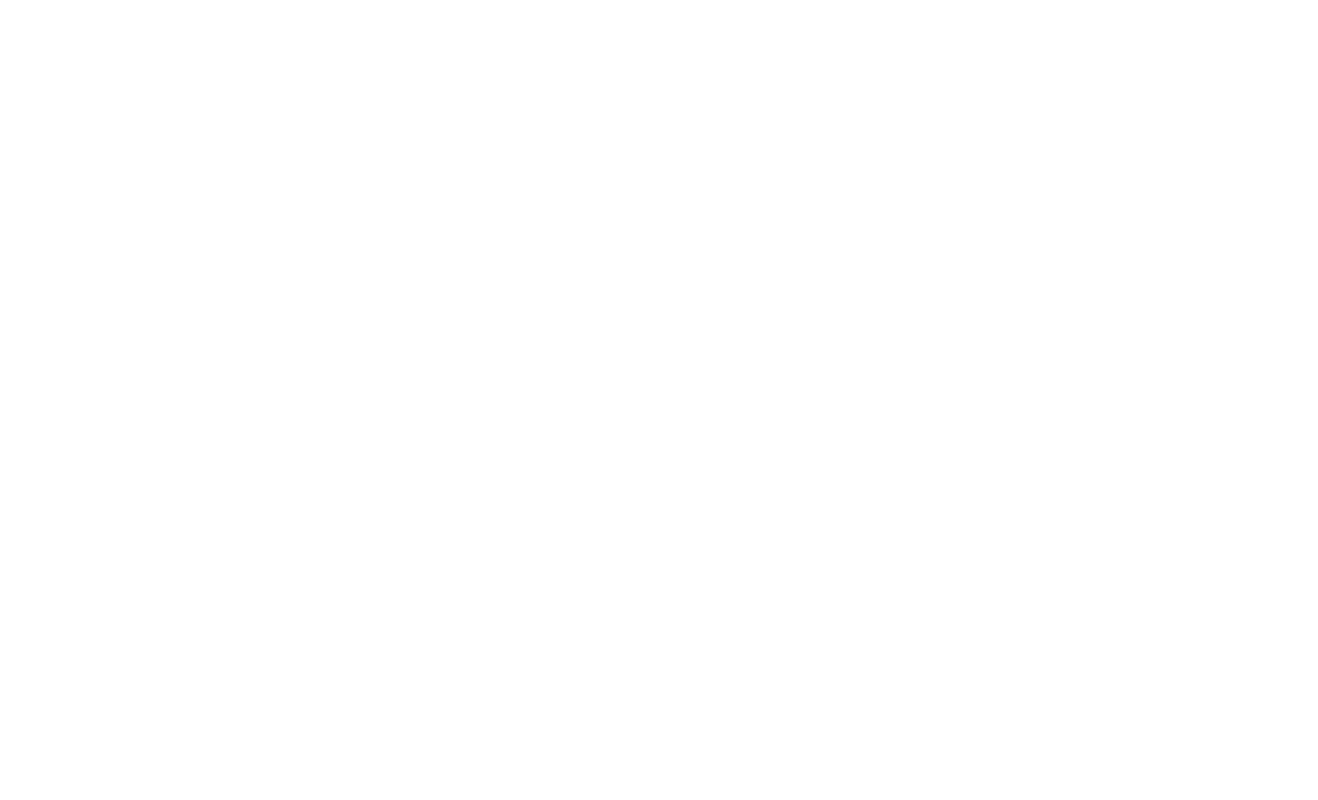
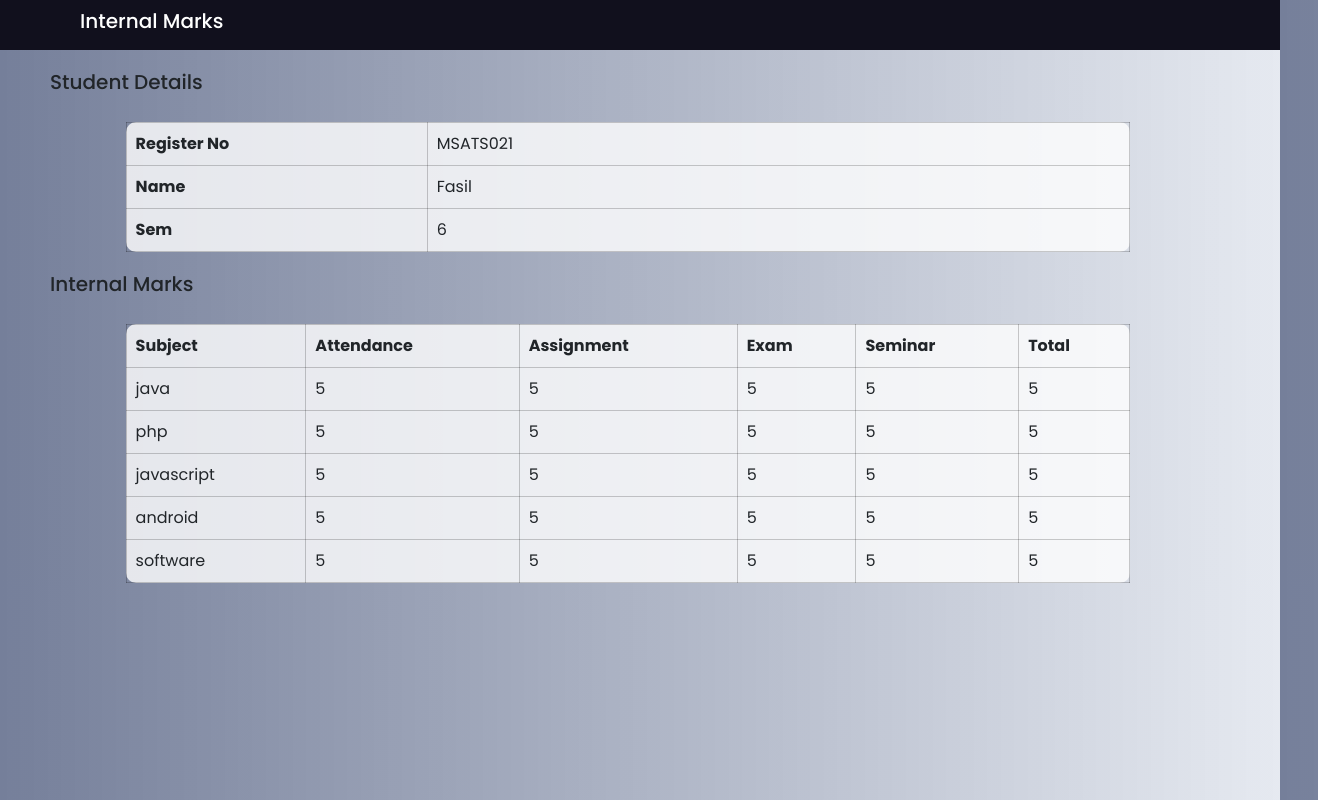
Before and after one commit to fasilkp/internal-mark-uploader, a React (Create React App) app: page /student/display-mark in a window 1280 px wide. Before the commit this address had no page. Shown: the whole page, 1318 px wide, since content can reach past the window. Built offline with nearby package versions, Linux system fonts and the light colour scheme.

Commit message:
student mark display created

```diff
--- a/src/App.js
+++ b/src/App.js
@@ -5,6 +5,7 @@
 import Teacherlogin from './pages/Teacher Pages/Teacherlogin';
 import Adminlogin from './pages/Admin Pages/Login/Adminlogin';
 import Studentlogin from './pages/Student Pages/Studentlogin';
+import Mark from './pages/Student Pages/Mark';
 import { BrowserRouter as Router, Routes, Route } from "react-router-dom";
 function App() {
 
@@ -30,6 +31,7 @@
           {/* Student PAGES */}
 
           <Route path={"student/login"} element={<Studentlogin/>}/>
+          <Route path={"student/display-mark"} element={<Mark/>}/>
 
         </Routes>
         </div>
--- /dev/null
+++ b/src/Components/InternalDisplay/InternalDisplay.css
@@ -0,0 +1,25 @@
+.InternalDisplay{
+    width: 100vw;
+}
+th, td{
+    border: 1px solid rgba(0, 0, 0, .2);
+    padding: 9px;
+}
+.col-md-12{
+
+    display: flex;
+    justify-content: center;
+}
+.col-md-12.text{
+    justify-content: flex-start;
+    margin: 20px 0px 20px 50px;
+}
+table{
+    background-color: rgba(255, 255, 255, 0.8);
+    border-radius: 10px;
+    width: 80%;
+
+}
+.st-details tr th{
+    width: 30%;
+}
--- /dev/null
+++ b/src/Components/InternalDisplay/InternalDisplay.js
@@ -0,0 +1,80 @@
+import React from 'react'
+import "./InternalDisplay.css"
+function InternalDisplay() {
+  return (
+    <div className='row InternalDisplay'>
+        <div className="col-md-12 text"><h5>Student Details</h5></div>
+        <div className="col-md-12">
+            <table className='st-details'>
+                <tr>
+                    <th>Register No</th>
+                    <td>MSATS021</td>
+                </tr>
+                <tr>
+                    <th>Name</th>
+                    <td>Fasil</td>
+                </tr>
+                <tr>
+                    <th>Sem</th>
+                    <td>6</td>
+                </tr>
+            </table>
+        </div>
+        <div className="col-md-12 text"><h5>Internal Marks</h5></div>
+        <div className="col-md-12">
+            <table className='mrk-details'>
+                <tr>
+                    <th>Subject</th>
+                    <th>Attendance</th>
+                    <th>Assignment</th>
+                    <th>Exam</th>
+                    <th>Seminar</th>
+                    <th>Total</th>
+                </tr>
+                <tr>
+                    <td>java</td>
+                    <td>5</td>
+                    <td>5</td>
+                    <td>5</td>
+                    <td>5</td>
+                    <td>5</td>
+                </tr>
+                <tr>
+                <td>php</td>
+                    <td>5</td>
+                    <td>5</td>
+                    <td>5</td>
+                    <td>5</td>
+                    <td>5</td>
+                </tr>
+                <tr>
+                <td>javascript</td>
+                    <td>5</td>
+                    <td>5</td>
+                    <td>5</td>
+                    <td>5</td>
+                    <td>5</td>
+                </tr>
+                <tr>
+                <td>android</td>
+                    <td>5</td>
+                    <td>5</td>
+                    <td>5</td>
+                    <td>5</td>
+                    <td>5</td>
+                </tr>
+                <tr>
+                <td>software</td>
+                    <td>5</td>
+                    <td>5</td>
+                    <td>5</td>
+                    <td>5</td>
+                    <td>5</td>
+                </tr>
+            </table>
+        </div>
+    </div>
+  )
+}
+
+export default InternalDisplay
--- /dev/null
+++ b/src/pages/Student Pages/Mark.js
@@ -0,0 +1,14 @@
+import React from 'react'
+import { Fragment } from 'react/cjs/react.production.min'
+import Header from '../../Components/Header/Header'
+import InternalDisplay from '../../Components/InternalDisplay/InternalDisplay'
+function Mark() {
+  return (
+    <Fragment>
+        <Header header="Internal Marks"/>
+        <InternalDisplay/>
+    </Fragment>
+  )
+}
+
+export default Mark
```
